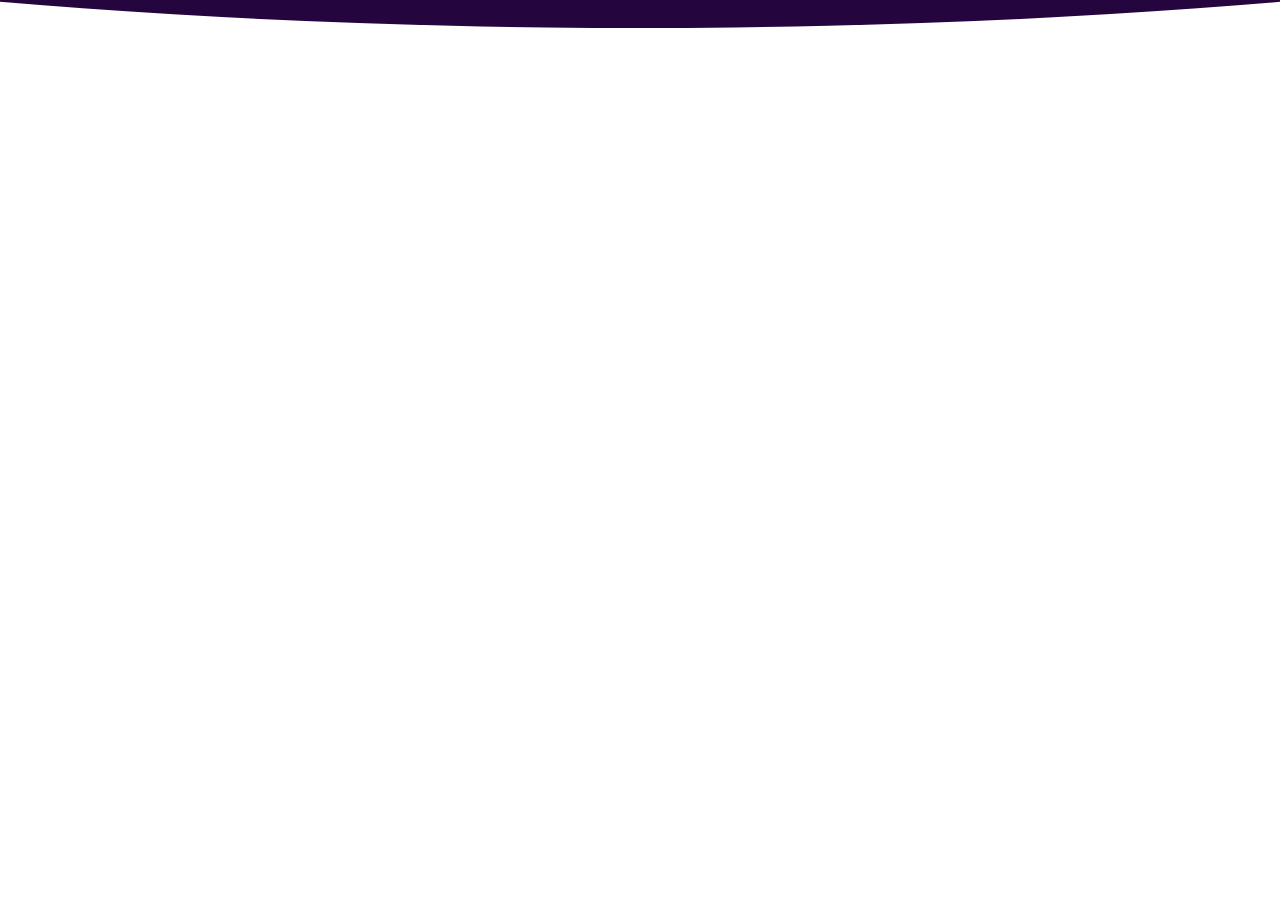
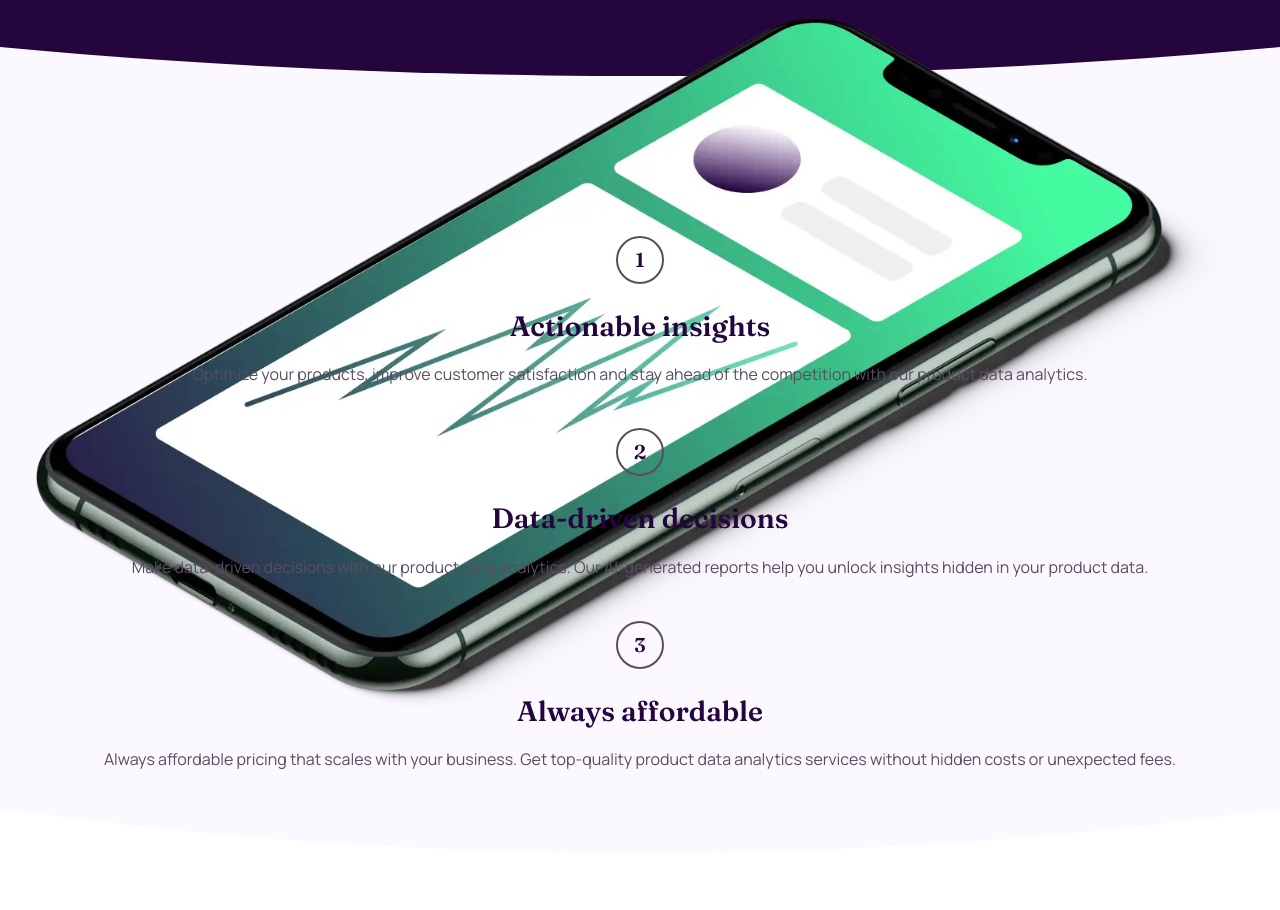
Before and after one commit to Saurav-98/Workit-Again, a plain HTML site: page index.html in a window 1280 px wide. Shown: the part 430-1340 px from the top of the page. Before the commit the page ends 800 px from the top, so only its background shows below. Drawn offline with Linux system fonts and the light colour scheme.

Commit message:
working for mobile device

```diff
--- a/index.html
+++ b/index.html
@@ -36,7 +36,13 @@
     the company. Book a demo call with me to become a beta tester for our app
     and kickstart your company. Apply for access below and I’ll be in touch to
     schedule a call. Apply for access -->
-
+    <div class="hero-image__container">
+      <img
+        src="./assets/images/image-hero.webp"
+        alt="smartphone screen showing graphs and analytics"
+        class="hero-img"
+      />
+    </div>
     <section class="hero">
       <nav>
         <div class="logo-container">
@@ -53,5 +59,54 @@
         <a href="#" class="btn btn-primary">Learn more</a>
       </main>
     </section>
+
+    <section class="features">
+      <div class="feature">
+        <div class="number-tag"><span class="number">1</span></div>
+        <p class="heading-tertiary">Actionable insights</p>
+        <p class="body-text">
+          Optimize your products, improve customer satisfaction and stay ahead
+          of the competition with our product data analytics.
+        </p>
+      </div>
+      <div class="feature">
+        <div class="number-tag"><span class="number">2</span></div>
+        <p class="heading-tertiary">Data-driven decisions</p>
+        <p class="body-text">
+          Make data-driven decisions with our product data analytics. Our
+          AI-generated reports help you unlock insights hidden in your product
+          data.
+        </p>
+      </div>
+      <div class="feature">
+        <div class="number-tag"><span class="number">3</span></div>
+        <p class="heading-tertiary">Always affordable</p>
+        <p class="body-text">
+          Always affordable pricing that scales with your business. Get
+          top-quality product data analytics services without hidden costs or
+          unexpected fees.
+        </p>
+      </div>
+    </section>
+    <section class="founder-card">
+      <div class="founder-img-container">
+        <img
+          src="./assets/images/image-founder.webp"
+          alt="photo of workit founder"
+          class="founder-img"
+        />
+      </div>
+
+      <div class="founder-details">
+        <h2 class="heading-tertiary">Be the first to test</h2>
+        <p class="body-text">
+          Hi, I'm Louis Graham, the founder of the company. Book a demo call
+          with me to become a beta tester for our app and kickstart your
+          company. Apply for access below and I’ll be in touch to schedule a
+          call.
+        </p>
+        <a href="#" class="btn btn-primary">Apply for access</a>
+      </div>
+    </section>
   </body>
 </html>
--- a/styles/design-system.css
+++ b/styles/design-system.css
@@ -195,7 +195,7 @@ section header {
   flex-direction: column;
   gap: 32px;
 }
-.body-demo {
+.body-text {
   font-family: "Manrope";
   font-style: normal;
   font-weight: 400;
--- a/styles/main.css
+++ b/styles/main.css
@@ -18,7 +18,14 @@ img {
   max-width: 100%;
   object-fit: cover;
 }
+body {
+  position: relative;
+  /* padding: 2em; */
+}
 
+section {
+  padding: 2em;
+}
 /* Utility classes */
 
 /* Buttons */
@@ -83,7 +90,9 @@ img {
   font-size: 56px;
 }
 .heading-tertiary {
-  font-size: 32px;
+  font-size: 1.75rem;
+  line-height: 1.3;
+  color: var(--dark-purple);
 }
 .body-cell {
   display: flex;
@@ -94,14 +103,49 @@ img {
 .underlined {
   border-bottom: 3px solid var(--primary-green);
 }
+
+.number-tag {
+  width: 48px;
+  height: 48px;
+
+  font-size: 1.25rem;
+  line-height: 1.8;
+
+  border: 2px solid var(--davy-gray);
+  border-radius: 50%;
+  /* padding: 0.4em 1em; */
+  position: relative;
+  font-family: "Fraunces", serif;
+  color: var(--dark-purple);
+  margin-bottom: 0.5rem;
+}
+.number {
+  position: absolute;
+  top: 50%;
+  left: 50%;
+  transform: translate(-50%, -50%);
+}
+.title-tag {
+  font-size: 32px;
+}
+
+.body-text {
+  font-family: "Manrope";
+  font-style: normal;
+  font-weight: 400;
+  font-size: 1rem;
+  line-height: 1.75;
+  color: var(--davy-gray);
+  text-align: center;
+}
+
 /* General Styles */
 
 .hero {
-  /* background-color: var(--dark-purple); */
-  /* background-color: #44ffa1; */
-  padding: 2em 1em 10em;
+  padding: 2em 1em 13em;
   position: relative;
   overflow: hidden;
+  background-color: var(--light-clr);
 }
 
 .hero::before {
@@ -114,7 +158,6 @@ img {
   top: 0;
 
   border-radius: 0 0 50% 50% / 0 0 100% 100%;
-  /* transform: scale-x(4); */
   transform: scaleX(3);
 }
 .hero main *,
@@ -135,3 +178,70 @@ img {
   gap: 2.5em;
   z-index: 3;
 }
+
+.hero-image__container {
+  position: absolute;
+  padding: 0 2.25em;
+  top: 28rem;
+  z-index: 10;
+}
+
+.features {
+  /* margin-top: -2rem; */
+  padding-block: 10em 5rem;
+  display: flex;
+  flex-direction: column;
+  gap: 2.5rem;
+  position: relative;
+  overflow: hidden;
+  /* background-color: var(--light-clr); */
+}
+.features::before {
+  content: "";
+  position: absolute;
+  width: 100%;
+  height: 100%;
+  background-color: var(--light-clr);
+  left: 0;
+  top: 0;
+
+  border-radius: 0 0 50% 50% / 0 0 100% 100%;
+  transform: scaleX(3);
+}
+.feature * {
+  z-index: 10;
+}
+.feature {
+  display: flex;
+  flex-direction: column;
+  gap: 1rem;
+  align-items: center;
+}
+
+.founder-card {
+  margin-top: 6.25rem;
+  position: relative;
+  padding: 1rem;
+}
+
+.founder-img-container {
+  margin-bottom: -5rem;
+  z-index: -1;
+}
+
+.founder-details {
+  position: relative;
+  background-color: var(--dark-purple);
+  /* margin-top: -1rem; */
+  display: flex;
+  flex-direction: column;
+  align-items: center;
+  gap: 1em;
+  padding: 2em;
+}
+.founder-details h2 {
+  color: var(--white-clr);
+}
+.founder-details p {
+  margin-bottom: 1.5em;
+}
```
Also changed, not shown: design-system.html (+1 -1 lines), 1 other file.
